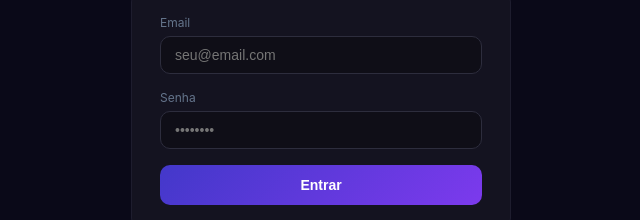
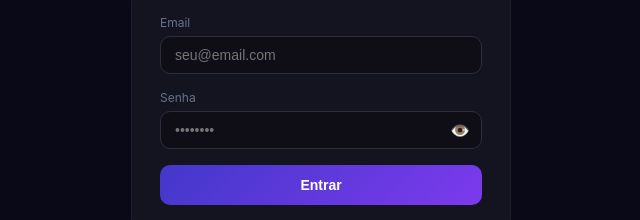
Before and after one commit to lucasmarquesbrjj-beep/lucrodash, a Next.js app: page / in a window 1280 px wide. Shown: the part 364-584 px from the top of the page, without its empty margins (319-959 px from the left). Built offline with nearby package versions, Linux system fonts and the light colour scheme.

Commit message:
Update page.tsx

```diff
--- a/src/app/page.tsx
+++ b/src/app/page.tsx
@@ -261,6 +261,9 @@ function LoginPage({ onLogin }: { onLogin: (nome: string) => void }) {
   const [erro, setErro] = useState('')
   const [loading, setLoading] = useState(false)
 
+const [mostrarSenha, setMostrarSenha] = useState(false)
+
+
   const handleLogin = async () => {
     setLoading(true)
     setErro('')
@@ -302,14 +305,22 @@ function LoginPage({ onLogin }: { onLogin: (nome: string) => void }) {
             </div>
             <div>
   <label style={{ fontSize:12, color:'#64748b', display:'block', marginBottom:6 }}>Senha</label>
+  <div style={{ position:'relative' }}>
     <input
-                type="password"
+      type={mostrarSenha ? 'text' : 'password'}
       value={senha}
       onChange={e => setSenha(e.target.value)}
       placeholder="••••••••"
-                style={{ width:'100%', padding:'10px 14px', background:'#0f0e17', border:'1px solid #2d2d3d', borderRadius:10, color:'#f1f5f9', fontSize:14, boxSizing:'border-box' }}
+      style={{ width:'100%', padding:'10px 14px', paddingRight:44, background:'#0f0e17', border:'1px solid #2d2d3d', borderRadius:10, color:'#f1f5f9', fontSize:14, boxSizing:'border-box' }}
       onKeyDown={e => e.key === 'Enter' && handleLogin()}
     />
+    <button
+      onClick={() => setMostrarSenha(!mostrarSenha)}
+      style={{ position:'absolute', right:12, top:'50%', transform:'translateY(-50%)', background:'transparent', border:'none', color:'#64748b', cursor:'pointer', fontSize:16, padding:0 }}
+    >
+      {mostrarSenha ? '🙈' : '👁️'}
+    </button>
+  </div>
 </div>
             {erro && <div style={{ fontSize:12, color:'#f87171', textAlign:'center' }}>{erro}</div>}
             <button
```
Lines whose indentation alone changed are shown as unchanged.
